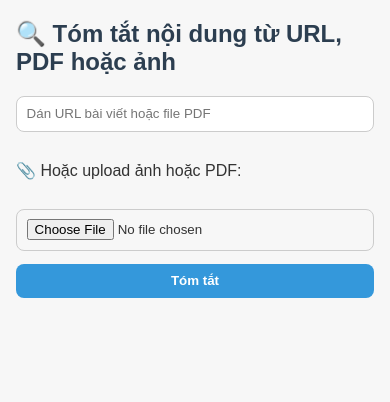
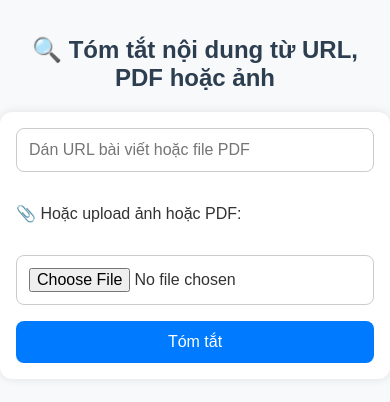
Before and after one commit to minhnt324/gemini-sumAI, a Flask app: page / in a window 390 px wide. Shown: the top 402 px of the page. Run offline with Flask 3, Linux system fonts and the light colour scheme.

Commit message:
Update style.css

```diff
--- a/static/style.css
+++ b/static/style.css
@@ -1,25 +1,36 @@
 body {
   font-family: Arial, sans-serif;
-  margin: 2rem;
-  padding: 0;
-  background-color: #f7f7f7;
+  margin: 0;
+  padding: 2rem;
+  background-color: #f8f9fa;
   color: #333;
+  display: flex;
+  flex-direction: column;
+  align-items: center;
 }
 
 h2, h3 {
+  text-align: center;
   color: #2c3e50;
 }
 
 form {
+  background-color: #ffffff;
+  padding: 1.5rem;
+  border-radius: 12px;
+  box-shadow: 0 0 10px rgba(0, 0, 0, 0.1);
+  width: 100%;
+  max-width: 500px;
   display: flex;
   flex-direction: column;
   gap: 1rem;
-  max-width: 600px;
-  margin-bottom: 2rem;
 }
 
-input[type="text"], input[type="file"] {
-  padding: 0.6rem;
+input[type="text"],
+input[type="file"],
+button {
+  font-size: 1rem;
+  padding: 0.75rem;
   border-radius: 8px;
   border: 1px solid #ccc;
   width: 100%;
@@ -27,74 +38,45 @@ input[type="text"], input[type="file"] {
 }
 
 button {
-  padding: 0.7rem;
+  background-color: #007bff;
+  color: white;
   border: none;
-  border-radius: 8px;
-  background-color: #3498db;
-  color: white;
-  font-weight: bold;
   cursor: pointer;
-  transition: background-color 0.3s ease;
+  transition: background 0.2s ease;
 }
 
 button:hover {
-  background-color: #2980b9;
+  background-color: #0056b3;
 }
 
 #error, .error {
   color: red;
-  font-weight: bold;
+  text-align: center;
   margin-top: 1rem;
 }
 
-/* Markdown Styling */
 #rendered-markdown {
-  background-color: #fff;
-  padding: 1.2rem;
-  border-radius: 10px;
-  border: 1px solid #ccc;
+  background-color: white;
+  padding: 1.5rem;
+  margin-top: 2rem;
+  border-radius: 12px;
+  max-width: 800px;
+  width: 100%;
+  box-shadow: 0 0 8px rgba(0, 0, 0, 0.08);
   line-height: 1.6;
-  white-space: normal;
-  max-width: 800px;
-  overflow-x: auto;
+  font-size: 1rem;
 }
 
-#rendered-markdown h1,
-#rendered-markdown h2,
-#rendered-markdown h3 {
-  color: #2c3e50;
-  margin-top: 1.5rem;
-}
-
-#rendered-markdown ul,
-#rendered-markdown ol {
-  margin-left: 1.5rem;
-}
-
-#rendered-markdown code {
-  background-color: #eee;
-  padding: 0.2rem 0.4rem;
-  border-radius: 4px;
-  font-family: monospace;
-}
-
-#rendered-markdown pre {
-  background-color: #eee;
-  padding: 1rem;
-  overflow-x: auto;
-  border-radius: 8px;
-}
-
-@media (max-width: 768px) {
+@media (max-width: 600px) {
   body {
-    margin: 1rem;
+    padding: 1rem;
   }
 
   form {
-    gap: 0.8rem;
+    padding: 1rem;
   }
 
-  button {
-    padding: 0.6rem;
+  #rendered-markdown {
+    padding: 1rem;
   }
 }
```
